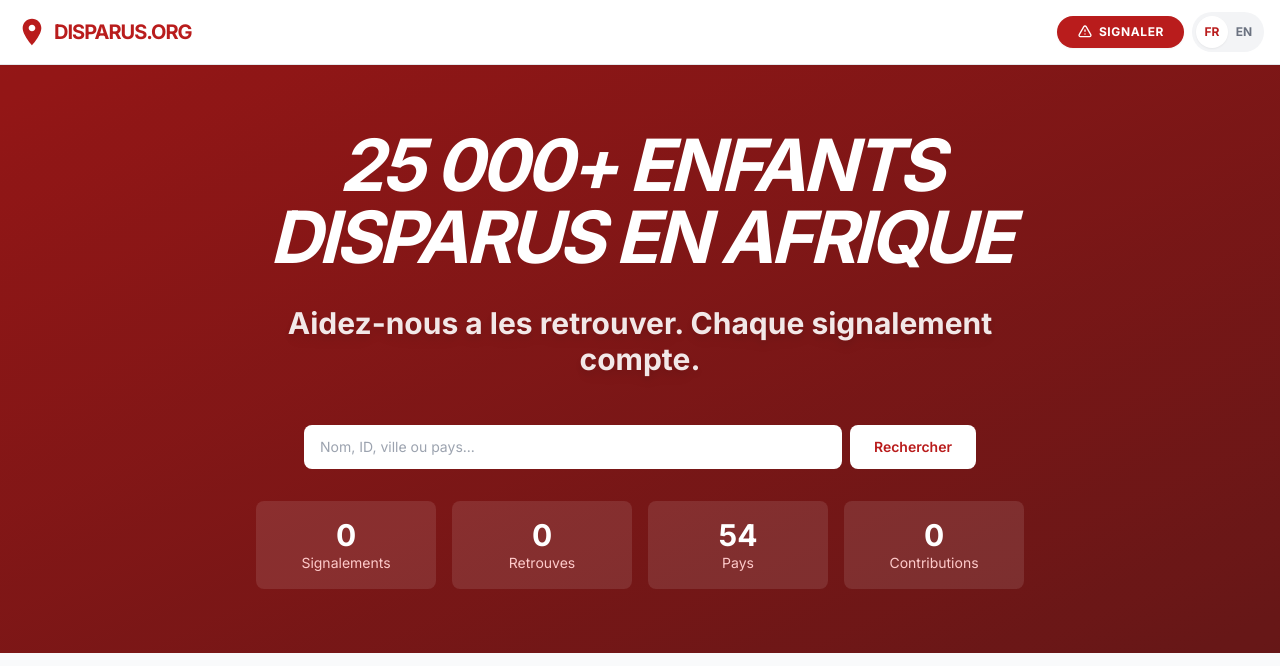
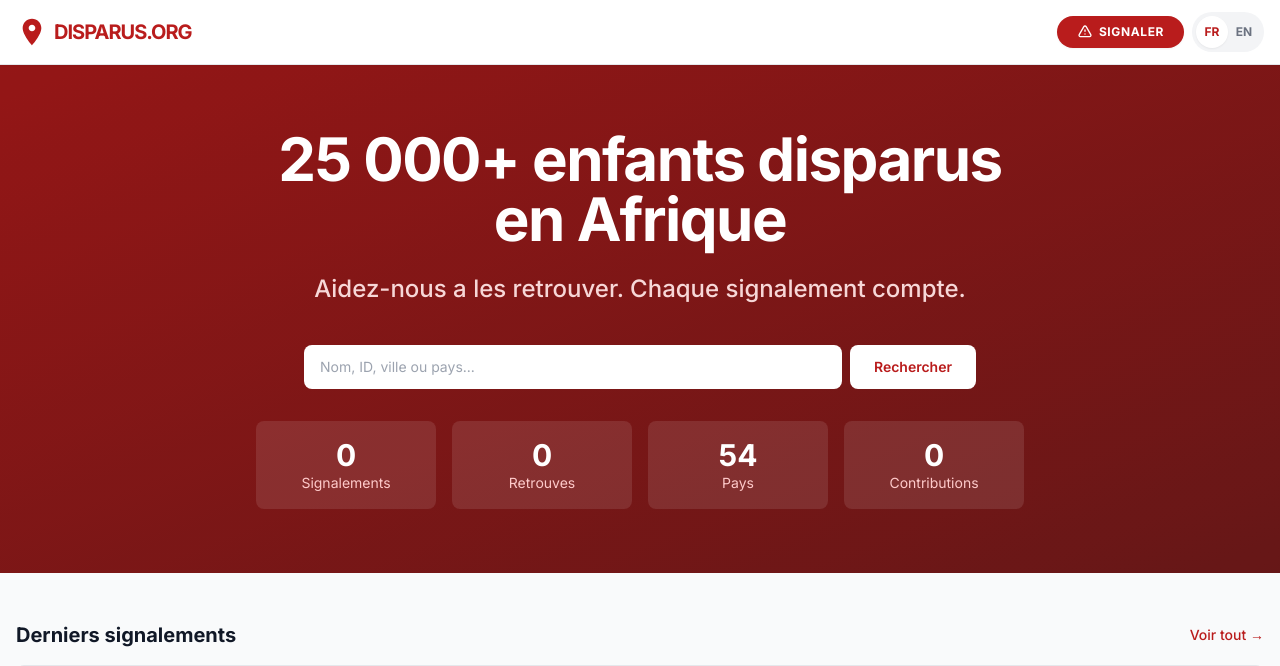
Before and after one commit to moa-digitalagency/DisparusOrg, a Flask app: page / in a window 1280 px wide. Shown: the top 666 px of the page. Run offline with Flask 3, Linux system fonts and the light colour scheme; some libraries are stand-ins or nearby versions.

Commit message:
Restored to '7fd992f55c3ec78b4cf41dd2a614aaa5cb310cff'
Replit-Restored-To: 7fd992f55c3ec78b4cf41dd2a614aaa5cb310cff

```diff
--- a/templates/index.html
+++ b/templates/index.html
@@ -7,19 +7,11 @@
     <div class="absolute inset-0 bg-black/20"></div>
     <div class="max-w-7xl mx-auto px-4 relative z-10">
         <div class="text-center max-w-3xl mx-auto">
-            <h1 class="text-4xl md:text-6xl lg:text-7xl font-black mb-8 tracking-tighter leading-tight uppercase italic" data-testid="text-hero-title">
-                {% if get_locale() == 'fr' %}
-                    25 000+ ENFANTS DISPARUS EN AFRIQUE
-                {% else %}
-                    25,000+ CHILDREN MISSING IN AFRICA
-                {% endif %}
+            <h1 class="text-4xl md:text-6xl font-extrabold mb-6 tracking-tight leading-tight" data-testid="text-hero-title">
+                {% if get_locale() == 'fr' %}25 000+ enfants disparus en Afrique{% else %}25,000+ children missing in Africa{% endif %}
             </h1>
-            <p class="text-xl md:text-2xl lg:text-3xl text-white mb-12 font-bold max-w-5xl mx-auto leading-relaxed drop-shadow-lg opacity-90">
-                {% if get_locale() == 'fr' %}
-                    Aidez-nous a les retrouver. Chaque signalement compte.
-                {% else %}
-                    Help us find them. Every report matters.
-                {% endif %}
+            <p class="text-xl md:text-2xl text-red-100 mb-10 font-medium max-w-2xl mx-auto opacity-95">
+                {% if get_locale() == 'fr' %}Aidez-nous a les retrouver. Chaque signalement compte.{% else %}Help us find them. Every report matters.{% endif %}
             </p>
 
             <form action="/recherche" method="GET" class="max-w-2xl mx-auto mb-8">
```
